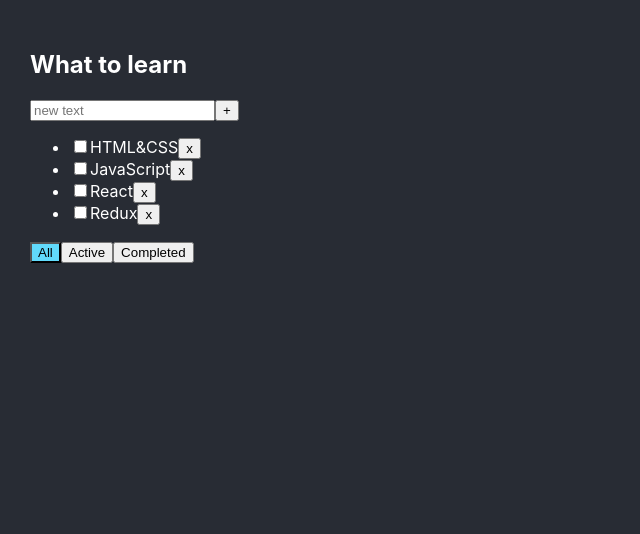
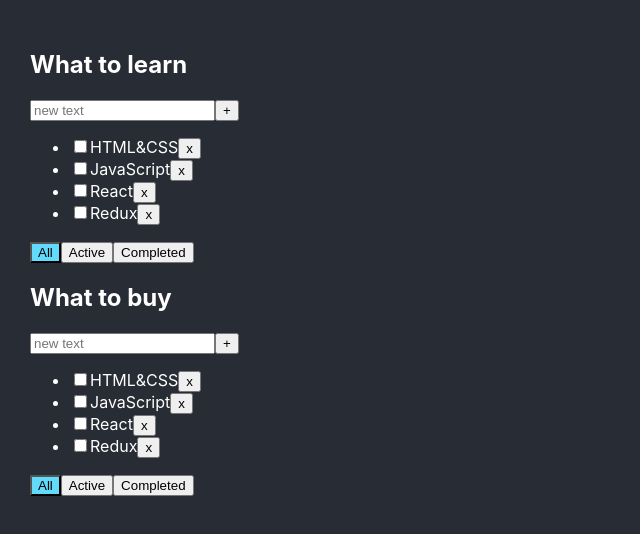
Before and after one commit to Reegulus/Todolist_TS, a React (Create React App) app: page / in a window 1280 px wide. Shown: the top 534 px of the page, without its empty margins (0-640 px from the left). Built offline with nearby package versions, Linux system fonts and the light colour scheme; the HTML template or start-up script is replaced by a standard one.

Commit message:
method map for todolist

```diff
--- a/src/App.tsx
+++ b/src/App.tsx
@@ -8,9 +8,20 @@
     title: string
     isDone: boolean
 }
+export type TodolistType = {
+    id: string
+    title: string
+    filter: FilterPropsType
+}
 export type FilterPropsType = 'all' | 'active' | 'completed'
 
 function App() {
+    const todolist1 = v1()
+    const todolist2 = v1()
+    const [todolist, setTodolist] = useState<TodolistType[]>([
+        {id: todolist1, title: 'What to learn', filter: 'all'},
+        {id: todolist2, title: 'What to buy', filter: 'all'},
+    ])
     const [tasks, setTasks] = useState([
         {id: v1(), title: 'HTML&CSS', isDone: false},
         {id: v1(), title: 'JavaScript', isDone: false},
@@ -49,15 +60,20 @@
 
     return (
         <div className="App">
+            {todolist.map( (tl) => {
+                return (
                     <Todolist
-                title={'What to learn'}
+                        title={tl.title}
                         addTask={addTask}
-                filter={filter}
+                        filter={tl.filter}
                         tasks={taskForTodolist}
                         removeTask={removeTask}
                         changeStatus={changeStatus}
                         changeFilter={changeFilter}
                     />
+                )
+            })}
+
         </div>
     );
 }
```
Lines whose indentation alone changed are shown as unchanged.
